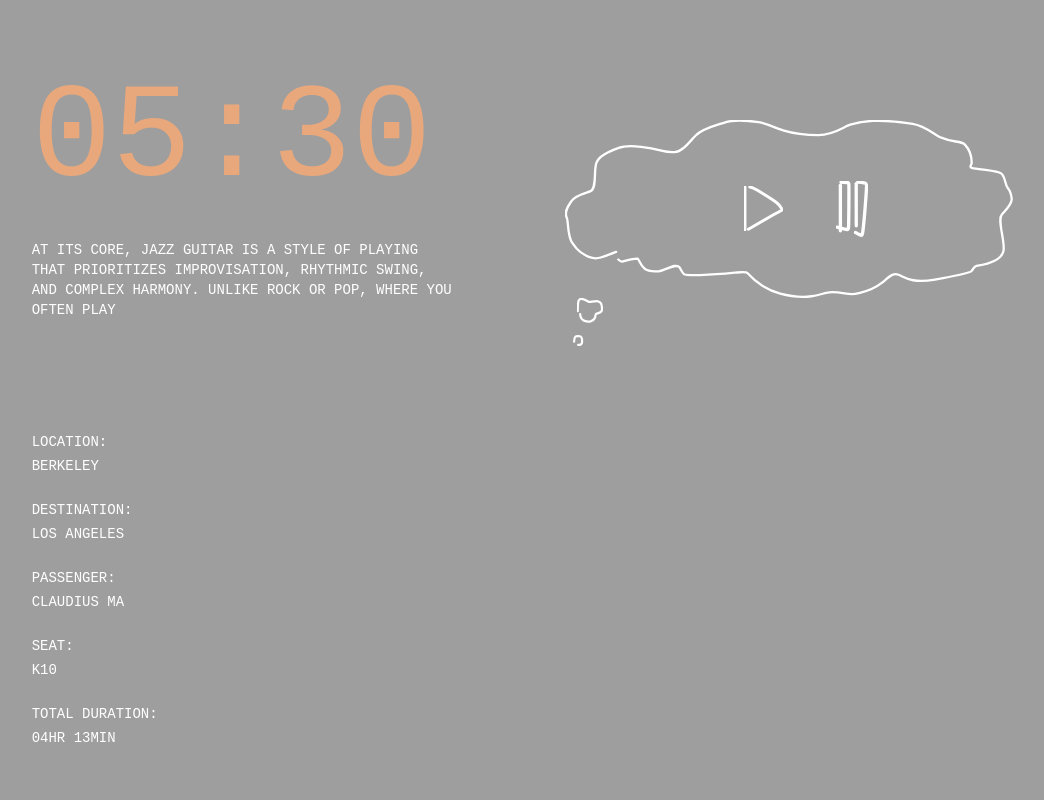
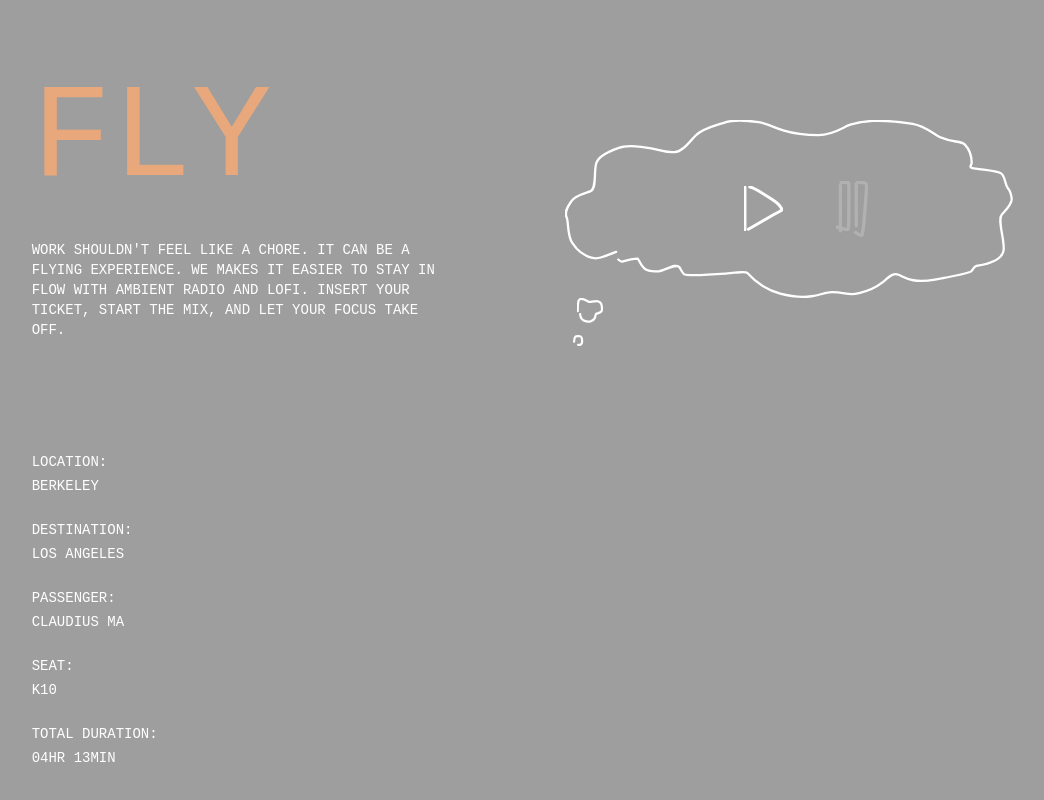
Before and after one commit to ClaudiusMa/WorkonFlight, a React (Vite) app: page /water-demo in a window 1280 px wide. Shown: the whole page, without its empty margins (75-1119 px from the left). Built offline with nearby package versions, Linux system fonts and the light colour scheme.

Commit message:
feat: Implement play/stop functionality for airplane animation with UI state management, visual feedback, and updated default description.

```diff
--- a/src/components/WaterShaderDemo/WaterShaderDemo.tsx
+++ b/src/components/WaterShaderDemo/WaterShaderDemo.tsx
@@ -1,4 +1,4 @@
-import { useRef } from 'react'
+import { useRef, useState, useEffect } from 'react'
 import { useThreeScene } from './useThreeScene'
 
 // ============================================
@@ -53,9 +53,18 @@ interface FlightInfo {
 }
 
 interface WaterShaderDemoProps {
-  time?: string
   description?: string
   flightInfo?: FlightInfo
+}
+
+// ============================================
+// HELPER
+// ============================================
+
+function formatTime(totalSeconds: number): string {
+  const hours = Math.floor(totalSeconds / 3600)
+  const minutes = Math.floor((totalSeconds % 3600) / 60)
+  return `${hours.toString().padStart(2, '0')}:${minutes.toString().padStart(2, '0')}`
 }
 
 // ============================================
@@ -63,8 +72,7 @@ interface WaterShaderDemoProps {
 // ============================================
 
 export function WaterShaderDemo({
-  time = '05:30',
-  description = 'AT ITS CORE, JAZZ GUITAR IS A STYLE OF PLAYING THAT PRIORITIZES IMPROVISATION, RHYTHMIC SWING, AND COMPLEX HARMONY. UNLIKE ROCK OR POP, WHERE YOU OFTEN PLAY',
+  description = "Work shouldn't feel like a chore. It can be a flying experience. We makes it easier to stay in flow with ambient radio and lofi. Insert your ticket, start the mix, and let your focus take off.",
   flightInfo = {
     location: 'BERKELEY',
     destination: 'LOS ANGELES',
@@ -74,7 +82,47 @@ export function WaterShaderDemo({
   },
 }: WaterShaderDemoProps) {
   const containerRef = useRef<HTMLDivElement>(null)
-  const { toggleAirplane } = useThreeScene(containerRef)
+  const { flyIn, flyOut } = useThreeScene(containerRef)
+
+  // Track button states for opacity
+  const [isPlaying, setIsPlaying] = useState(false)
+  const [isStopped, setIsStopped] = useState(true)
+
+  // Timer state
+  const [elapsedSeconds, setElapsedSeconds] = useState(0)
+
+  // Timer effect
+  useEffect(() => {
+    let intervalId: number | undefined
+
+    if (isPlaying) {
+      intervalId = window.setInterval(() => {
+        setElapsedSeconds(prev => prev + 1)
+      }, 1000)
+    }
+
+    return () => {
+      if (intervalId) {
+        window.clearInterval(intervalId)
+      }
+    }
+  }, [isPlaying])
+
+  const handlePlay = () => {
+    flyIn()
+    setIsPlaying(true)
+    setIsStopped(false)
+  }
+
+  const handleStop = () => {
+    flyOut()
+    setIsStopped(true)
+    setIsPlaying(false)
+    setElapsedSeconds(0) // Reset timer
+  }
+
+  // Display "FLY" or timer based on playing state
+  const displayTime = isPlaying ? formatTime(elapsedSeconds) : 'FLY'
 
   const infoItems = [
     { label: 'LOCATION:', value: flightInfo.location },
@@ -85,14 +133,37 @@ export function WaterShaderDemo({
   ]
 
   return (
-    <div className={styles.container} onClick={toggleAirplane} style={{ cursor: 'pointer' }}>
+    <div className={styles.container}>
       <div ref={containerRef} className={styles.canvas} />
 
+      {/* Dark overlay for background dimming */}
+      <div
+        className="absolute inset-0 z-[2] pointer-events-none"
+        style={{
+          backgroundColor: 'rgba(0, 0, 0, 0.5)',
+          opacity: isPlaying ? 1 : 0,
+          transition: 'opacity 0.3s ease'
+        }}
+      />
+
       <div className={styles.grid}>
-        <h1 className={styles.time} style={{ color: colors.secondary, fontFamily: fonts.heavy }}>{time}</h1>
-        <p className={styles.description} style={{ color: colors.primary, fontFamily: fonts.light }}>{description}</p>
+        <h1 className={styles.time} style={{ color: colors.secondary, fontFamily: fonts.heavy }}>{displayTime}</h1>
+        <p
+          className={styles.description}
+          style={{
+            color: colors.primary,
+            fontFamily: fonts.light,
+            opacity: isPlaying ? 0.2 : 1,
+            transition: 'opacity 0.3s ease'
+          }}
+        >
+          {description}
+        </p>
 
-        <div className={styles.flightInfoContainer}>
+        <div
+          className={styles.flightInfoContainer}
+          style={{ opacity: isPlaying ? 0.2 : 1, transition: 'opacity 0.3s ease' }}
+        >
           {infoItems.map((item) => (
             <div key={item.label} className={styles.infoItem}>
               <span className={styles.label} style={{ color: colors.primary, fontFamily: fonts.bold }}>{item.label}</span>
@@ -107,14 +178,27 @@ export function WaterShaderDemo({
             {/* All bubbles group */}
             <div className="relative">
               {/* Main thought bubble */}
-              <img src="/water-demo/mainBubble.svg" alt="" className="w-[35vw]" />
+              <img
+                src="/water-demo/mainBubble.svg"
+                alt=""
+                className="w-[35vw]"
+                style={{ opacity: isPlaying ? 0.2 : 1, transition: 'opacity 0.3s ease' }}
+              />
 
-              {/* Play and Stop buttons group - centered on main bubble */}
+              {/* Play and Stop buttons group - centered on main bubble (stays visible) */}
               <div className="absolute inset-0 flex items-center justify-center gap-10 -translate-x-6">
-                <div className="w-12 h-12 flex items-center justify-center cursor-pointer">
+                <div
+                  className="w-12 h-12 flex items-center justify-center cursor-pointer transition-opacity duration-200"
+                  onClick={handlePlay}
+                  style={{ opacity: isPlaying ? 0.2 : 1 }}
+                >
                   <img src="/water-demo/playButton.svg" alt="Play" className="w-[3vw]" />
                 </div>
-                <div className="w-12 h-12 flex items-center justify-center cursor-pointer">
+                <div
+                  className="w-12 h-12 flex items-center justify-center cursor-pointer transition-opacity duration-200"
+                  onClick={handleStop}
+                  style={{ opacity: isStopped ? 0.2 : 1 }}
+                >
                   <img src="/water-demo/stopButton.svg" alt="Stop" className="w-[2.5vw]" />
                 </div>
               </div>
@@ -125,6 +209,7 @@ export function WaterShaderDemo({
               src="/water-demo/midBubble.svg"
               alt=""
               className="pl-3 w-[3vw]"
+              style={{ opacity: isPlaying ? 0.2 : 1, transition: 'opacity 0.3s ease' }}
             />
 
             {/* Small bubble */}
@@ -132,6 +217,7 @@ export function WaterShaderDemo({
               src="/water-demo/smallBubble.svg"
               alt=""
               className="pl-2 pt-3 w-[1.5vw]"
+              style={{ opacity: isPlaying ? 0.2 : 1, transition: 'opacity 0.3s ease' }}
             />
           </div>
         </div>
--- a/src/components/WaterShaderDemo/useThreeScene.ts
+++ b/src/components/WaterShaderDemo/useThreeScene.ts
@@ -1,7 +1,7 @@
 import { useEffect, useRef, useCallback } from 'react'
 import * as THREE from 'three'
 import { vertexShader, fragmentShader } from './shaders'
-import { triggerAirplaneAnimation, flyOutAirplane, resetAirplanePosition } from './airplaneAnimation'
+import { triggerAirplaneAnimation, flyOutAirplane } from './airplaneAnimation'
 import { airplaneConfig, texturePaths } from './config'
 
 // ============================================
@@ -9,9 +9,8 @@ import { airplaneConfig, texturePaths } from './config'
 // ============================================
 
 interface UseThreeSceneReturn {
-  triggerLanding: () => void
-  resetScene: () => void
-  toggleAirplane: () => void
+  flyIn: () => void
+  flyOut: () => void
 }
 
 // ============================================
@@ -134,31 +133,19 @@ export function useThreeScene(
     }
   }, [containerRef])
 
-  const triggerLanding = useCallback(() => {
+  const flyIn = useCallback(() => {
     if (shadowPlaneRef.current) {
       triggerAirplaneAnimation({ shadowPlane: shadowPlaneRef.current })
       isFlownInRef.current = true
     }
   }, [])
 
-  const resetScene = useCallback(() => {
+  const flyOut = useCallback(() => {
     if (shadowPlaneRef.current) {
-      resetAirplanePosition(shadowPlaneRef.current)
+      flyOutAirplane({ shadowPlane: shadowPlaneRef.current })
       isFlownInRef.current = false
     }
   }, [])
 
-  const toggleAirplane = useCallback(() => {
-    if (!shadowPlaneRef.current) return
-
-    if (isFlownInRef.current) {
-      flyOutAirplane({ shadowPlane: shadowPlaneRef.current })
-      isFlownInRef.current = false
-    } else {
-      triggerAirplaneAnimation({ shadowPlane: shadowPlaneRef.current })
-      isFlownInRef.current = true
-    }
-  }, [])
-
-  return { triggerLanding, resetScene, toggleAirplane }
+  return { flyIn, flyOut }
 }
```
